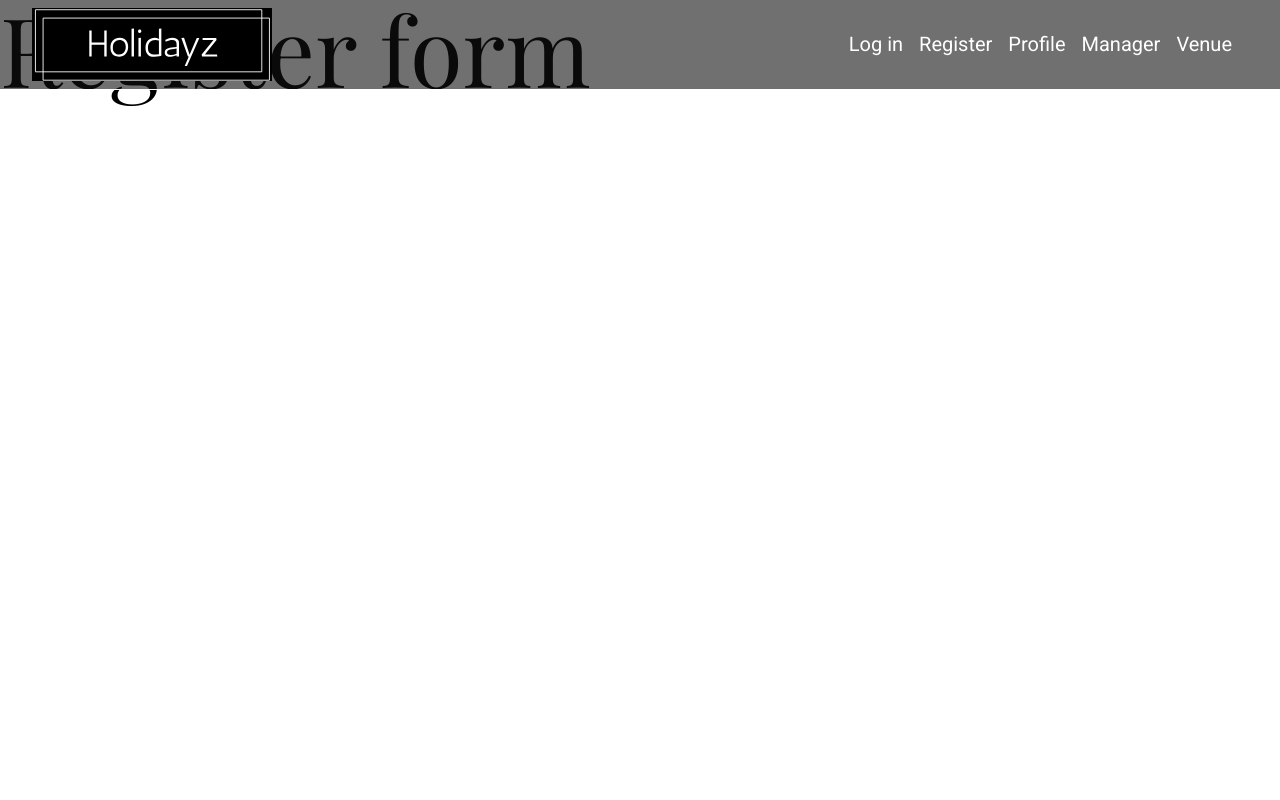
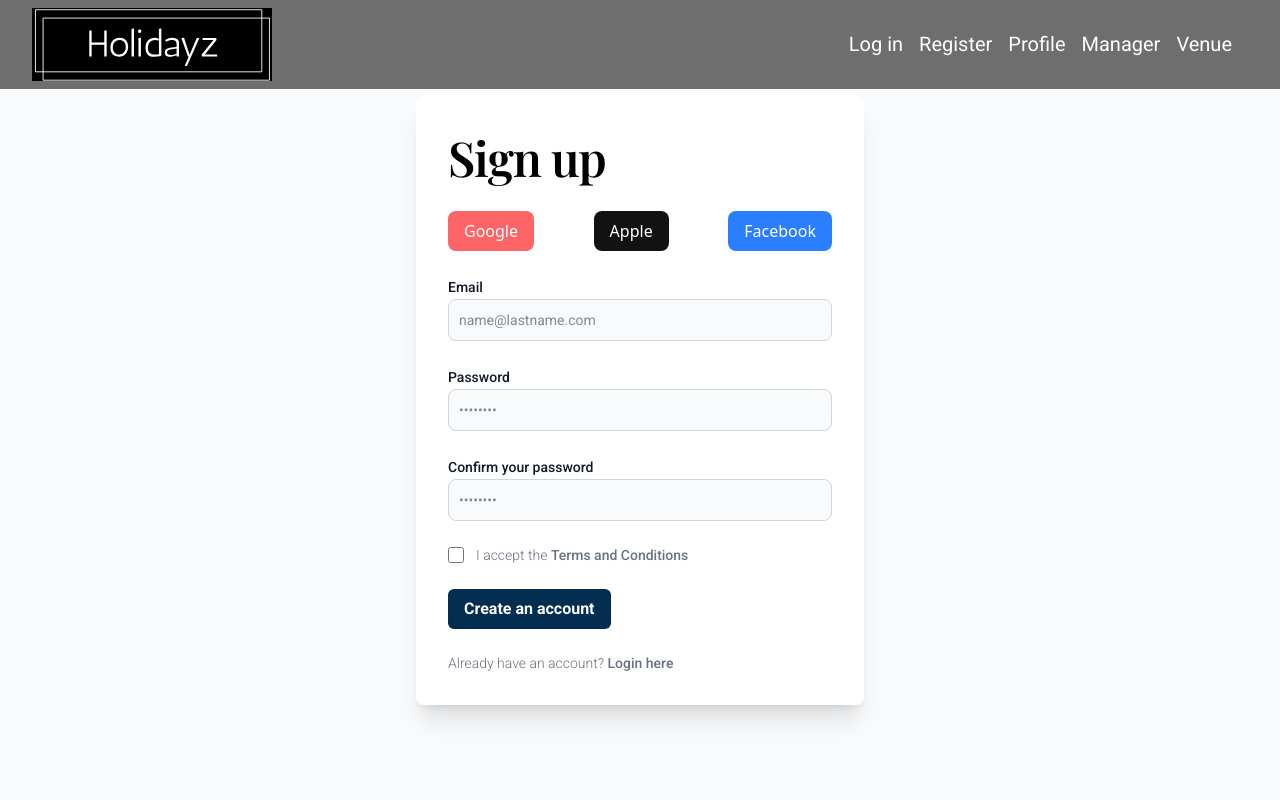
Before and after one commit to AngelosZar/holidaze, a React (Vite) app: page /register in a window 1280 px wide. Shown: the top 800 px of the page. Built offline with nearby package versions, Linux system fonts and the light colour scheme; a web font is replaced by a local one.

Commit message:
created component for the layout of log in and register -form for register and the needed styles

```diff
--- /dev/null
+++ b/src/components/auth/SignUpForm.jsx
@@ -0,0 +1,84 @@
+function SignUpForm() {
+  return (
+    <form action="#" className="space-y-4 md:space-y-6">
+      <div>
+        <label htmlFor="email" className="formLabel">
+          Email
+        </label>
+        <input
+          type="email"
+          name="email"
+          id="email"
+          placeholder="name@lastname.com"
+          required=""
+          className="formInput"
+        ></input>
+      </div>
+      <div>
+        <label htmlFor="password" className="formLabel">
+          Password
+        </label>
+        <input
+          type="password"
+          name="password"
+          id="password"
+          placeholder="••••••••"
+          required=""
+          className="formInput"
+        ></input>
+      </div>
+      <div>
+        <label htmlFor="confirm-password" className="formLabel">
+          Confirm your password
+        </label>
+        <input
+          type="password"
+          name="confirm-password"
+          id="confirm-password"
+          placeholder="••••••••"
+          required=""
+          className="formInput"
+        ></input>
+      </div>
+      <div className="flex items-start">
+        <div className="flex items-center h-5">
+          <input
+            id="terms"
+            aria-describedby="terms"
+            type="checkbox"
+            className="w-4 h-4 border border-gray-300 rounded bg-gray-50 focus:ring-3 focus:ring-primary-300 dark:bg-gray-700 dark:border-gray-600 dark:focus:ring-primary-600 dark:ring-offset-gray-800"
+            required=""
+          ></input>
+        </div>
+        <div className="ml-3 text-sm">
+          <label
+            htmlFor="terms"
+            className="font-light text-gray-500 dark:text-gray-300"
+          >
+            I accept the{' '}
+            <a
+              className="font-medium text-primary-600 hover:underline dark:text-primary-500"
+              href="#"
+            >
+              Terms and Conditions
+            </a>
+          </label>
+        </div>
+      </div>
+      <button type="submit" className=" btn-primary">
+        Create an account
+      </button>
+      <p className="text-sm font-light text-gray-500 dark:text-gray-400">
+        Already have an account?
+        <span> </span>
+        <a
+          href="#"
+          className="font-medium text-primary-600 hover:underline dark:text-primary-500"
+        >
+          Login here
+        </a>
+      </p>
+    </form>
+  );
+}
+export default SignUpForm;
--- /dev/null
+++ b/src/components/layout/AuthContainer.jsx
@@ -0,0 +1,30 @@
+import { useState } from 'react';
+
+function AuthContainer({ children, action }) {
+  return (
+    <section className="bg-bodyLight dark:bg-bodyDark w-full h-screen items-center justify-center">
+      <div className="flex flex-col items-center justify-center px-6 py-8 mx-auto md:h-screen lg:py-0">
+        <div className="w-full bg-white rounded-lg shadow-xl dark:border md:mt-0 sm:max-w-md xl:p-0 dark:bg-gray-800 dark:border-gray-700">
+          <div className="p-6 space-y-4 md:space-y-6 sm:p-8">
+            <h4 className="font-semibold leading-tight tracking-tight md:text-2xl dark:text-white">
+              {action}
+            </h4>
+            <div className="flex items-center justify-between">
+              <span className="bg-red-400 text-white px-4 py-2 rounded-lg hover:bg-red-500">
+                Google
+              </span>
+              <span className="bg-richBlack text-white px-4 py-2 rounded-lg hover:bg-gray-700 dark:hover:bg-charcoal">
+                Apple
+              </span>
+              <span className="bg-blue-500 px-4 text-white py-2 rounded-lg hover:bg-blue-600">
+                Facebook
+              </span>
+            </div>
+            {children}
+          </div>
+        </div>
+      </div>
+    </section>
+  );
+}
+export default AuthContainer;
--- a/src/index.css
+++ b/src/index.css
@@ -6,6 +6,9 @@
 
 @theme {
   --breakpoint-3xl: 1920px;
+  --color-bodyDark: rgb(16, 24, 40);
+  --color-bodyLight: rgb(249, 250, 251);
+
   --color-primary: rgb(3, 45, 81);
   --color-primary80: rgb(51, 87, 116);
   --color-primary60: rgb(99, 128, 151);
@@ -71,8 +74,36 @@ h6 {
   font-family: 'Playfair Display', serif;
 }
 
+p,
+ul,
 li,
-p,
-a {
+form,
+input,
+textarea,
+select {
   font-family: 'Roboto', sans-serif;
 }
+@layer components {
+  .formLabel {
+    @apply mb-2 text-sm font-medium text-gray-900 dark:text-white;
+  }
+  .formInput {
+    @apply block p-2.5 w-full text-sm text-gray-900 bg-gray-50 rounded-lg border border-gray-300 focus:ring-blue-500 focus:border-blue-500 dark:bg-gray-700 dark:border-gray-600 dark:placeholder-gray-400 dark:text-white dark:focus:ring-blue-500 dark:focus:border-blue-500;
+  }
+  .btn {
+    @apply inline-block  text-center transition-colors duration-200
+    disabled:opacity-50 disabled:cursor-not-allowed active:scale-95 cursor-pointer;
+  }
+  .btn-primary {
+    @apply text-white bg-primary px-4 py-2 rounded-md font-bold;
+  }
+  .btn-primary:hover {
+    @apply bg-primary40;
+  }
+  .btn-secondary {
+    @apply bg-white border border-primary20 px-4 py-2 rounded-md font-bold;
+  }
+  .btn-secondary:hover {
+    @apply bg-primary60 text-white;
+  }
+}
--- a/src/pages/RegisterPage.jsx
+++ b/src/pages/RegisterPage.jsx
@@ -1,14 +1,13 @@
 import Layout from '../components/layout/Layout';
-function RegisterPage() {
+import AuthContainer from '../components/layout/AuthContainer';
+import SignUpForm from '../components/auth/SignUpForm';
+
+export default function RegisterPage() {
   return (
     <Layout>
-      <RegisterForm />
+      <AuthContainer action="Sign up">
+        <SignUpForm />
+      </AuthContainer>
     </Layout>
   );
 }
-
-export default RegisterPage;
-
-function RegisterForm() {
-  return <h1>Register form</h1>;
-}
--- /dev/null
+++ b/src/pages/SocialLogInBtns.jsx
@@ -0,0 +1,15 @@
+function SocialLogInBtns() {
+  return (
+    <div className="flex items-center justify-between">
+      <span className="bg-red-400 text-white px-4 py-2 rounded-lg hover:bg-red-500">
+        Google
+      </span>
+      <span className="bg-richBlack text-white px-4 py-2 rounded-lg hover:bg-charcoal">
+        Apple
+      </span>
+      <span className="bg-blue-500 px-4 text-white py-2 rounded-lg hover:bg-blue-600">
+        Facebook
+      </span>
+    </div>
+  );
+}
```
Also changed, not shown: src/components/onHomepage/HomeHero.jsx (indentation only).
